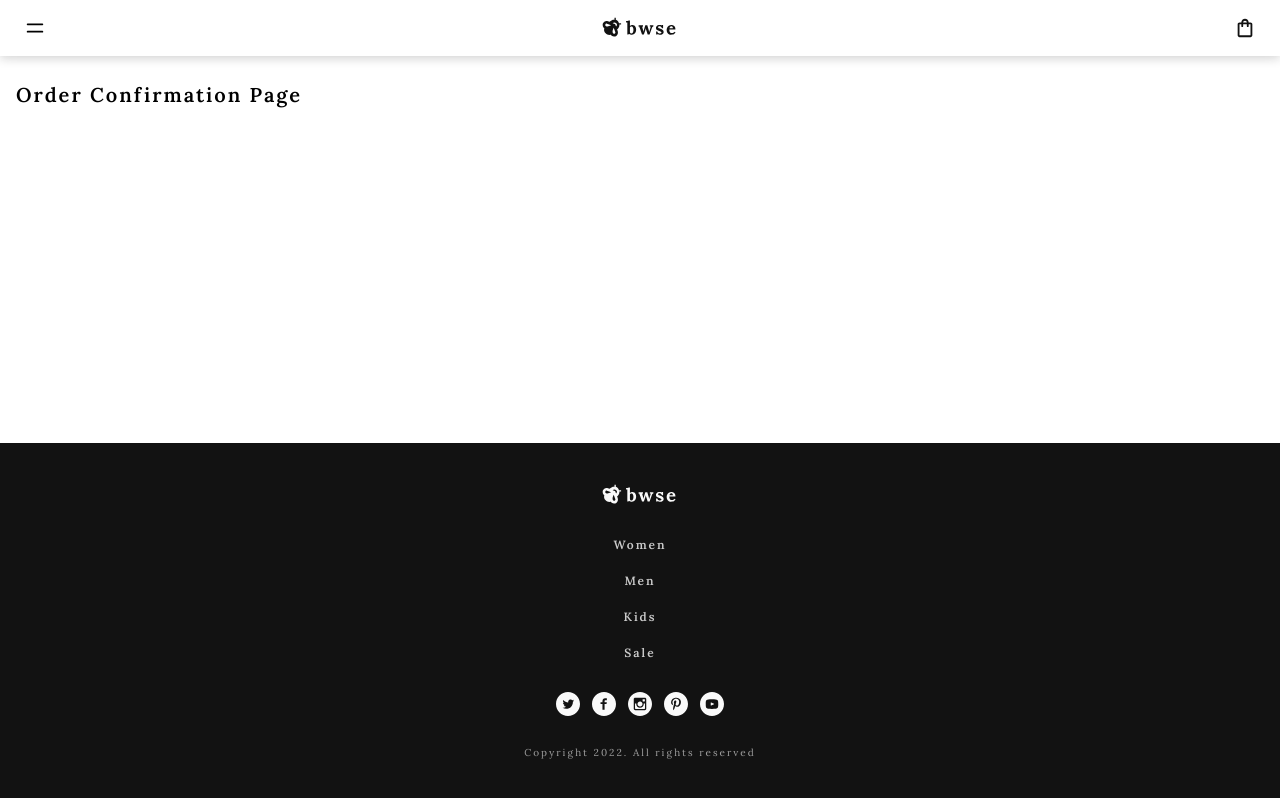
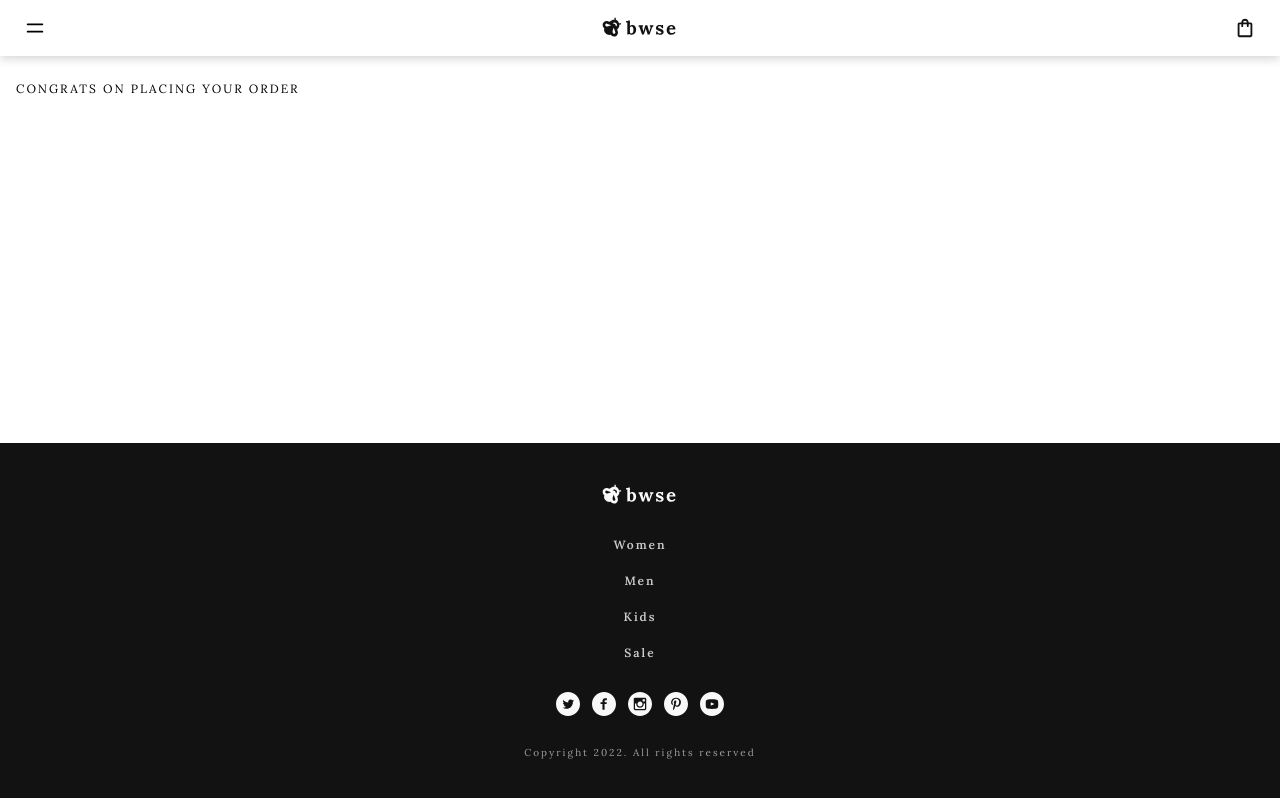
Before and after one commit to ding-09/mern-ecommerce, a React (Create React App) app in the folder frontend/: page /success in a window 1280 px wide. Built offline with nearby package versions, Linux system fonts and the light colour scheme.

Commit message:
added Order Confirmation page

```diff
--- a/frontend/src/App.js
+++ b/frontend/src/App.js
@@ -12,6 +12,7 @@ import Products from './pages/products';
 import ProductDetails from './pages/product-details';
 import Cart from './pages/cart';
 import Checkout from './pages/checkout';
+import OrderConfirmation from './pages/order-confirmation'
 
 const App = () => {
   return (
@@ -27,7 +28,7 @@ const App = () => {
           </Route>
           <Route path='cart' element={<Cart />} />
           <Route path='checkout' element={<Checkout />} />
-          <Route path='success' element={<h2>Order Confirmation Page</h2>} />
+          <Route path='success' element={<OrderConfirmation/>} />
         </Route>
       </Routes>
       <Footer />
--- /dev/null
+++ b/frontend/src/pages/order-confirmation/OrderConfirmation.jsx
@@ -0,0 +1,11 @@
+import React from 'react'
+
+const OrderConfirmation = () => {
+  return (
+    <div>
+      CONGRATS ON PLACING YOUR ORDER
+    </div>
+  )
+}
+
+export default OrderConfirmation
--- /dev/null
+++ b/frontend/src/pages/order-confirmation/index.js
@@ -0,0 +1,3 @@
+import OrderConfirmation from './OrderConfirmation'
+
+export default OrderConfirmation
```
Also changed, not shown: frontend/src/pages/order-confirmation/style.js (added).
